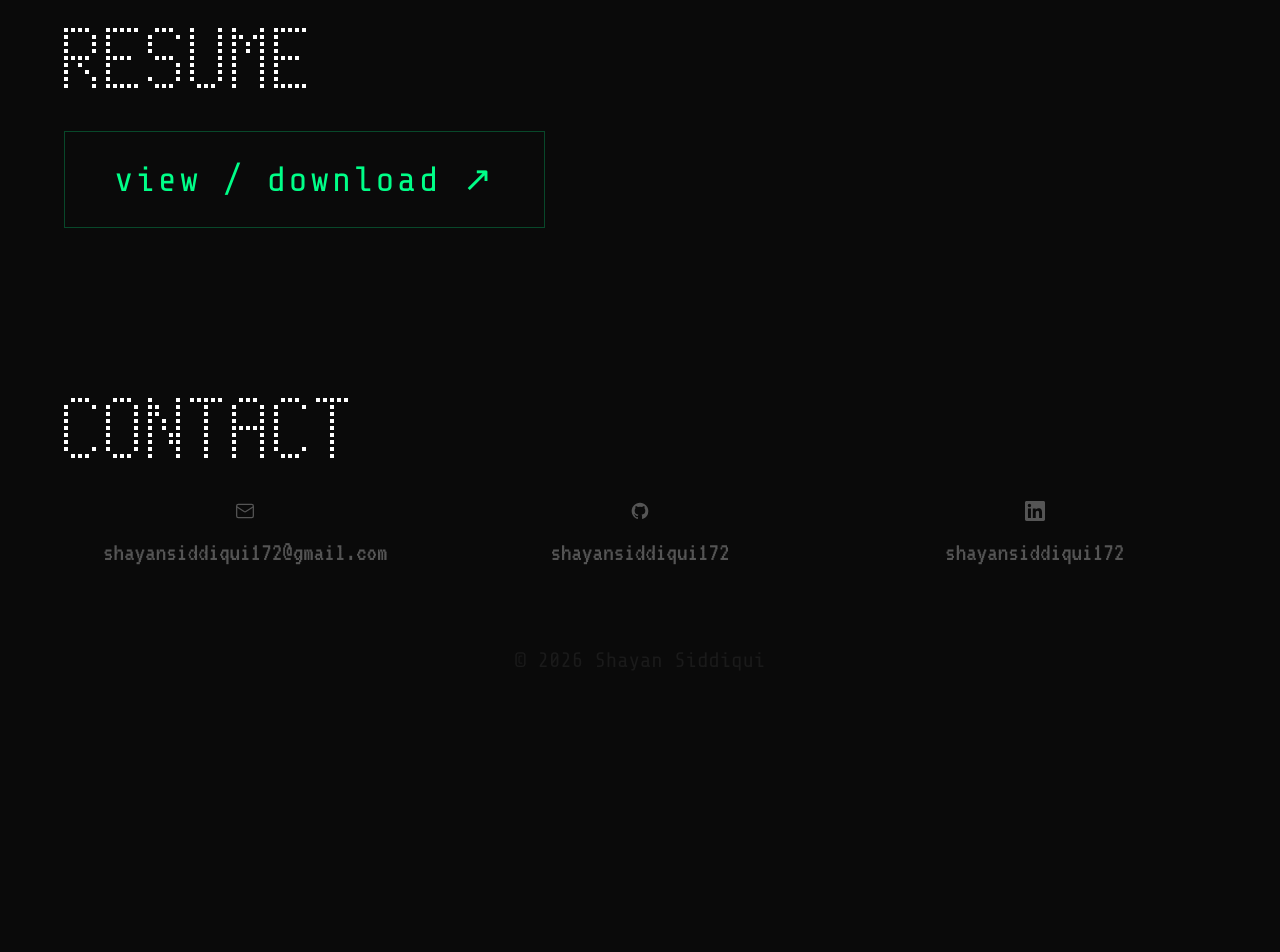
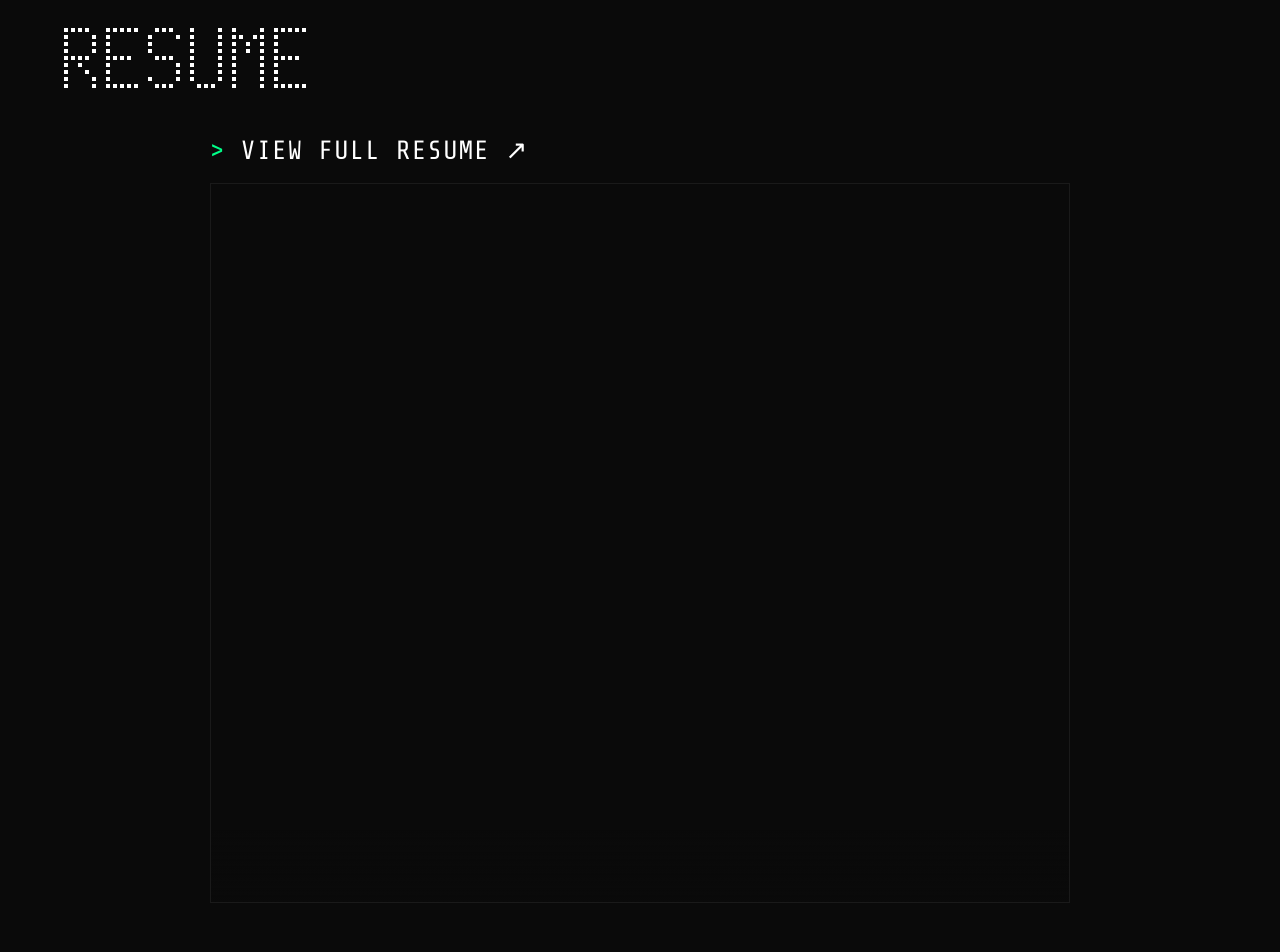
Before and after one commit to shayansiddiqui172/Shayan-Portfolio, a Next.js app: page / in a window 1280 px wide. Shown: the part 4600-5552 px from the top of the page. Before the commit the page ends 5357 px from the top, so only its background shows below. Built offline with nearby package versions, Linux system fonts and the light colour scheme.

Commit message:
resume section: terminal-style button, PDF scroll animation, tab organizer screenshot

```diff
--- a/components/Resume.tsx
+++ b/components/Resume.tsx
@@ -4,33 +4,97 @@ import DotMatrixText from "./DotMatrixText";
 
 export default function Resume() {
   const ref = useReveal<HTMLElement>();
+
   return (
     <section id="resume" ref={ref} className="reveal px-8 md:px-16 py-20" aria-label="Resume">
+      <style>{`
+        @keyframes pdf-scroll {
+          0%   { transform: translateY(0px); }
+          100% { transform: translateY(-340px); }
+        }
+        .pdf-scroll-frame {
+          animation: pdf-scroll 20s ease-in-out 2s infinite alternate;
+        }
+        @keyframes term-blink {
+          0%, 49% { opacity: 1; }
+          50%, 100% { opacity: 0; }
+        }
+        .term-cursor {
+          display: inline-block;
+          animation: term-blink 1s step-end infinite;
+          margin-left: 2px;
+        }
+        .term-resume-link {
+          opacity: 1;
+          transition: opacity 0.15s ease;
+        }
+        .term-resume-link:hover {
+          opacity: 0.55;
+        }
+      `}</style>
+
       <DotMatrixText text="resume" dotSize={7} color="#ffffff" className="mb-10" animate />
-      <div className="flex flex-col items-start gap-6">
+
+      <div style={{ maxWidth: 860, margin: "0 auto" }}>
+
+        {/* VIEW FULL RESUME — terminal command line */}
         <a
           href="/resume.pdf"
           target="_blank"
           rel="noopener noreferrer"
+          className="term-resume-link"
           style={{
+            display: "inline-block",
             fontFamily: "var(--font-mono)",
-            fontSize: "var(--fs-body)",
-            color: "#00ff88",
-            border: "1px solid #00ff8840",
-            padding: "0.6em 1.4em",
-            letterSpacing: "0.08em",
+            fontSize: "var(--fs-small)",
+            color: "#ffffff",
             textDecoration: "none",
-            transition: "background 0.15s ease, color 0.15s ease",
-          }}
-          onMouseEnter={e => {
-            (e.currentTarget as HTMLAnchorElement).style.background = "#00ff8815";
-          }}
-          onMouseLeave={e => {
-            (e.currentTarget as HTMLAnchorElement).style.background = "transparent";
+            letterSpacing: "0.05em",
+            marginBottom: "0.75rem",
           }}
         >
-          view / download ↗
+          <span style={{ color: "#00ff88", userSelect: "none" }}>{">"}</span>
+          {" VIEW FULL RESUME ↗"}
+          <span className="term-cursor" aria-hidden>█</span>
         </a>
+
+        {/* PDF preview — desktop only.
+            Container clips to 720px tall. Iframe is 1320px tall so the animation
+            has room to scroll. 116% width + left:-8% clips the viewer's gray side margins. */}
+        <div
+          className="hidden md:block"
+          style={{
+            position: "relative",
+            height: 720,
+            overflow: "hidden",
+            border: "1px solid #1a1a1a",
+          }}
+        >
+          {/* Fade-out at bottom */}
+          <div style={{
+            position: "absolute",
+            bottom: 0, left: 0, right: 0,
+            height: 72,
+            background: "linear-gradient(to bottom, transparent, #0a0a0a)",
+            zIndex: 2,
+            pointerEvents: "none",
+          }} />
+
+          <iframe
+            src="/resume.pdf#toolbar=0&navpanes=0&scrollbar=0"
+            className="pdf-scroll-frame"
+            style={{
+              position: "absolute",
+              top: 0,
+              left: "-8%",
+              width: "116%",
+              height: 1460,
+              border: "none",
+            }}
+            title="Resume preview"
+          />
+        </div>
+
       </div>
     </section>
   );
```
Also changed, not shown: public/projects/taborganizer.png (added), 1 other file (tests, documents, lock files or other folders).
